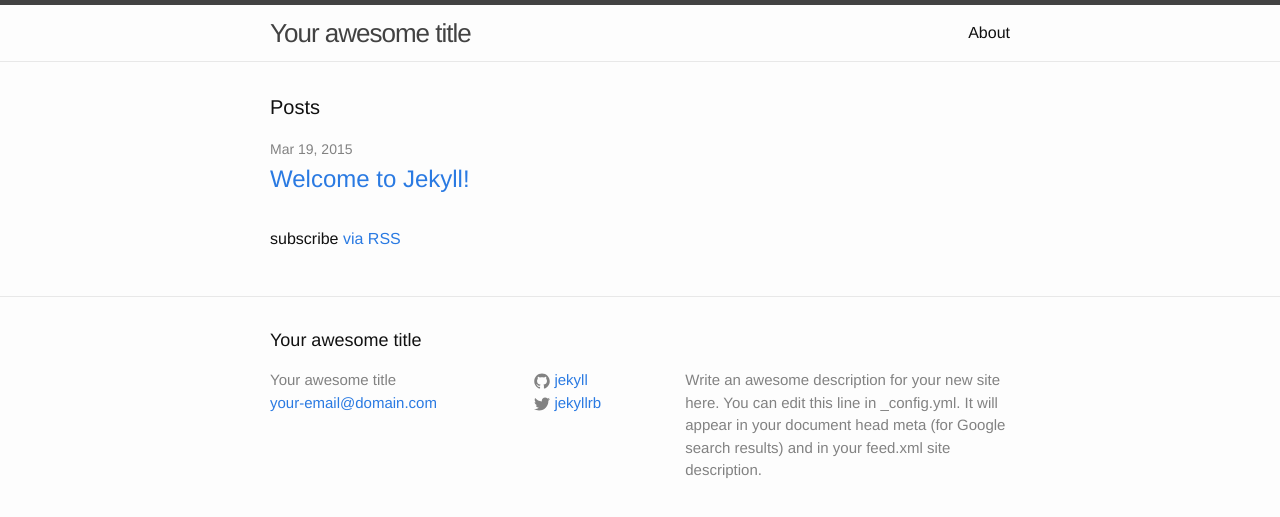
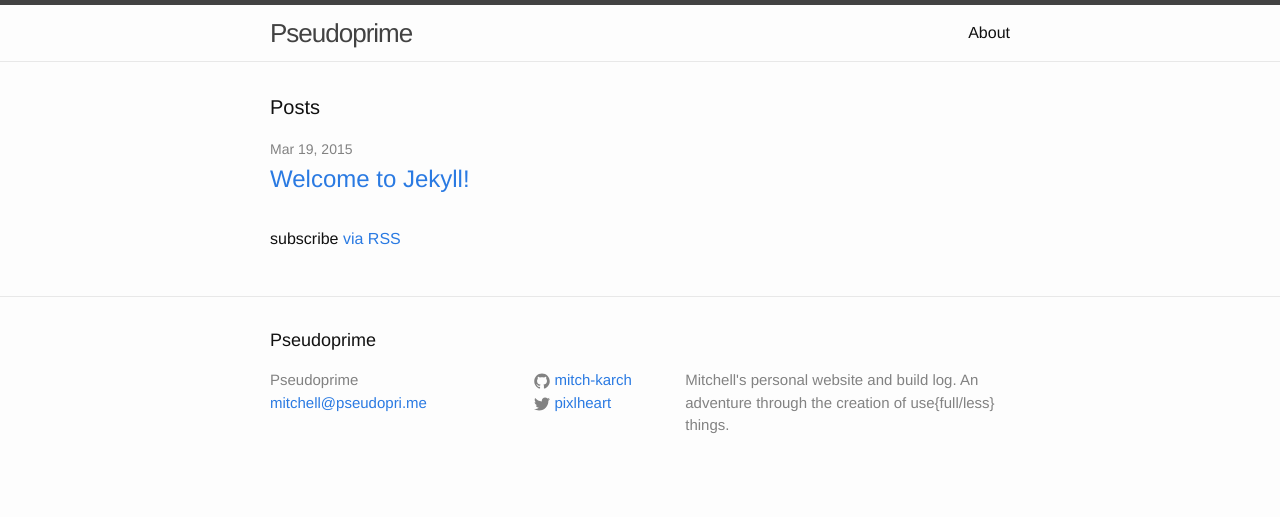
Before and after one commit to mitch-karch/pseudopri.me, a Jekyll site: the page built from index.html, in a window 1280 px wide. Shown: the top 517 px of the page. Built offline with Jekyll 4.4.1, drawn with Linux system fonts in a browser that asks for light colours.

Commit message:
Added config information

```diff
--- a/_config.yml
+++ b/_config.yml
@@ -1,14 +1,12 @@
 # Site settings
-title: Your awesome title
-email: your-email@domain.com
+title: Pseudoprime
+email: mitchell@pseudopri.me
 description: > # this means to ignore newlines until "baseurl:"
-  Write an awesome description for your new site here. You can edit this
-  line in _config.yml. It will appear in your document head meta (for
-  Google search results) and in your feed.xml site description.
+    Mitchell's personal website and build log. An adventure through the creation of use{full/less} things.
 baseurl: "" # the subpath of your site, e.g. /blog/
-url: "http://yourdomain.com" # the base hostname & protocol for your site
-twitter_username: jekyllrb
-github_username:  jekyll
+url: "http://pseudopri.me" # the base hostname & protocol for your site
+twitter_username: pixlheart
+github_username: mitch-karch
 
 # Build settings
 markdown: kramdown
```
